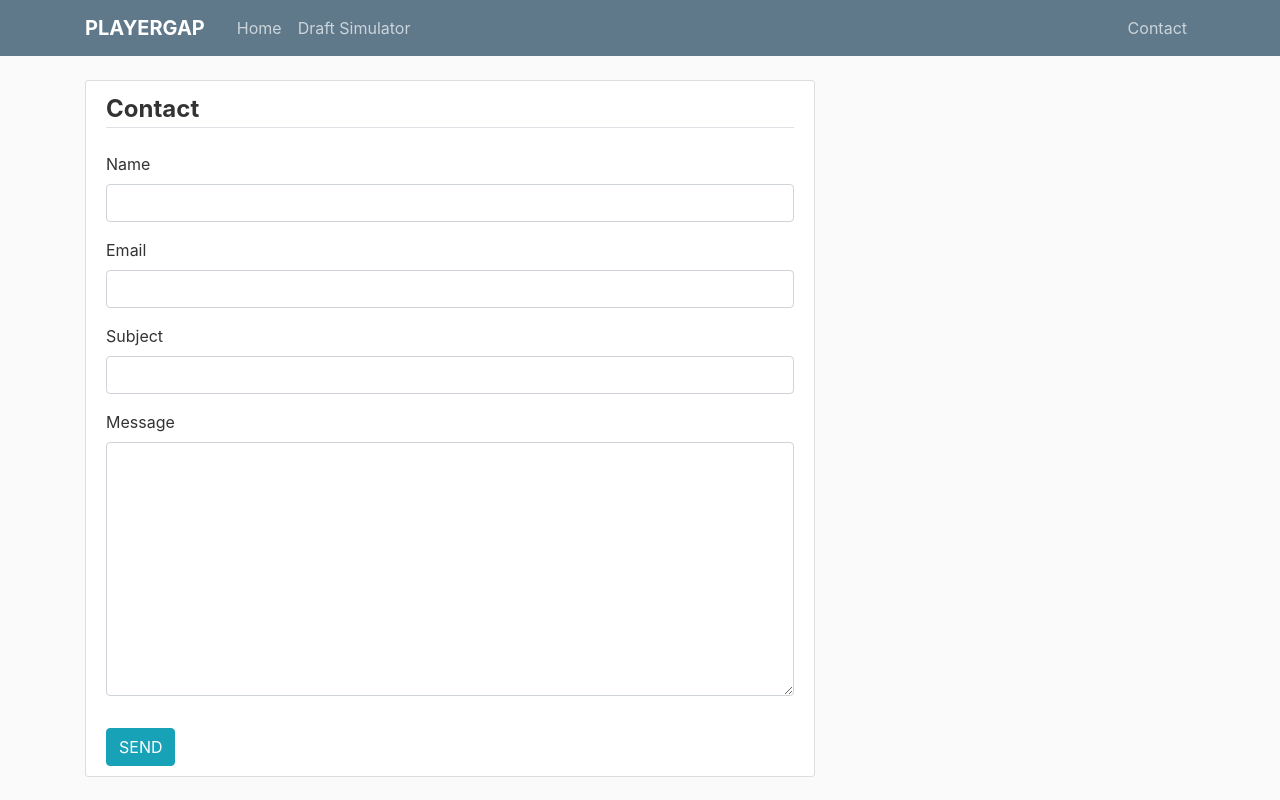
After one commit to Cxge/playergap, a Flask app: page /contact in a window 1280 px wide. The commit adds this page. Run offline with Flask 2, Linux system fonts and the light colour scheme; parts of the project's set-up code (start-up, migrations or seed data) failed here and were passed over; some libraries are stand-ins or nearby versions.

Commit message:
Added Contact page

```diff
--- a/flaskfantasy/forms.py
+++ b/flaskfantasy/forms.py
@@ -1,6 +1,6 @@
 from flask_wtf import FlaskForm
-from wtforms import SelectField, SubmitField
-from wtforms.validators import DataRequired
+from wtforms import SelectField, SubmitField, StringField, TextAreaField
+from wtforms.validators import DataRequired, Email
 
 class SettingsForm(FlaskForm):
     scoring_format = SelectField('Scoring format', validators=[DataRequired()],
@@ -25,3 +25,14 @@ class SettingsForm(FlaskForm):
 
 class BeginForm(FlaskForm):
     begin = SubmitField('BEGIN')
+
+class ContactForm(FlaskForm):
+    name = StringField('Name', validators=[DataRequired()])
+
+    email = StringField('Email', validators=[DataRequired(), Email()])
+
+    subject = StringField('Subject', validators=[DataRequired()])
+
+    message = TextAreaField('Message', validators=[DataRequired()])
+
+    send = SubmitField('SEND')
--- a/flaskfantasy/routes.py
+++ b/flaskfantasy/routes.py
@@ -1,11 +1,12 @@
-from flask import render_template, url_for, request, redirect, session, jsonify
-from flaskfantasy import app
-from flaskfantasy.forms import SettingsForm, BeginForm
+from flask import render_template, url_for, request, redirect, session, jsonify, flash
+from flaskfantasy import app, mail
+from flaskfantasy.forms import SettingsForm, BeginForm, ContactForm
 import pandas as pd
 import numpy as np
 import psycopg2
 from psycopg2.extensions import parse_dsn
 import os
+from flask_mail import Message
 
 DATABASE_URL = parse_dsn(os.environ.get('DATABASE_URL'))
 
@@ -16,6 +17,27 @@ def home():
     if form.validate_on_submit():
         return redirect(url_for('settings'))
     return render_template('home.html', form=form)
+
+@app.route("/contact", methods=['GET','POST'])
+def contact():
+    form = ContactForm()
+    if form.validate_on_submit():
+        name = request.form['name']
+        email = request.form['email'].lower()
+        subject = request.form['subject']
+        message = request.form['message']
+        msg = Message(subject, recipients=['playergap.app@gmail.com'])
+        msg.body = f"""
+            Name: {name}
+            Email: {email}
+
+            Message:
+            {message}
+        """
+        mail.send(msg)
+        flash('Your message has been sent!', 'success')
+        return redirect(url_for('home'))
+    return render_template('contact.html', title='Contact', form=form)
 
 @app.route("/settings", methods=['GET', 'POST'])
 def settings():
--- /dev/null
+++ b/flaskfantasy/templates/contact.html
@@ -0,0 +1,52 @@
+{% extends "layout.html" %}
+{% block content %}
+    <div class="row">
+        <div class="col-md-8">
+            <div class="content-section">
+                <form method="POST" action="">
+                    {{ form.hidden_tag() }}
+                    <fieldset class="form-group">
+                        <legend class="border-bottom mb-4"><b>Contact</b></legend>
+                        <div class="form-group">
+                            {{ form.name.label() }}
+                            {% if form.name.errors %}
+                                {{ form.name(class="form-control is-invalid") }}
+                                <div class="invalid-feedback">
+                                    {% for error in form.name.errors %}
+                                        <span>{{ error }}</span>
+                                    {% endfor %}
+                                </div>
+                            {% else %}
+                                {{ form.name(class="form-control") }}
+                            {% endif %}
+                        </div>
+                        <div class="form-group">
+                            {{ form.email.label() }}
+                            {% if form.email.errors %}
+                                {{ form.email(class="form-control is-invalid") }}
+                                <div class="invalid-feedback">
+                                    {% for error in form.email.errors %}
+                                        <span>{{ error }}</span>
+                                    {% endfor %}
+                                </div>
+                            {% else %}
+                                {{ form.email(class="form-control") }}
+                            {% endif %}
+                        </div>
+                        <div class="form-group">
+                            {{ form.subject.label() }}
+                            {{ form.subject(class="form-control") }}
+                        </div>
+                        <div class="form-group">
+                            {{ form.message.label() }}
+                            {{ form.message(class="form-control", rows="10") }}
+                        </div>
+                    </fieldset>
+                    <div>
+                        {{ form.send(class="btn btn-info") }}
+                    </div>
+                </form>
+            </div>
+        </div>
+    </div>
+{% endblock content %}
--- a/flaskfantasy/templates/layout.html
+++ b/flaskfantasy/templates/layout.html
@@ -21,14 +21,18 @@
     <header class="site-header">
       <nav class="navbar navbar-expand-md navbar-dark bg-steel fixed-top">
         <div class="container">
-          <a class="navbar-brand mr-4" href="/"><b>PLAYERGAP</b></a>
+          <a class="navbar-brand mr-4" href="{{ url_for('home') }}"><b>PLAYERGAP</b></a>
           <button class="navbar-toggler" type="button" data-toggle="collapse" data-target="#navbarToggle" aria-controls="navbarToggle" aria-expanded="false" aria-label="Toggle navigation">
             <span class="navbar-toggler-icon"></span>
           </button>
           <div class="collapse navbar-collapse" id="navbarToggle">
             <div class="navbar-nav mr-auto">
-              <a class="nav-item nav-link" href="/">Home</a>
-              <a class="nav-item nav-link" href="/settings">Draft Simulator</a>
+              <a class="nav-item nav-link" href="{{ url_for('home') }}">Home</a>
+              <a class="nav-item nav-link" href="{{ url_for('settings') }}">Draft Simulator</a>
+            </div>
+            <!-- Navbar Right Side -->
+            <div class="navbar-nav">
+              <a class="nav-item nav-link" href="{{ url_for('contact') }}">Contact</a>
             </div>
           </div>
         </div>
--- a/flaskfantasy/templates/settings.html
+++ b/flaskfantasy/templates/settings.html
@@ -1,7 +1,7 @@
 {% extends "layout.html" %}
 {% block content %}
     <div class="row">
-        <div class="col-md-7">
+        <div class="col-md-8">
             <div class="content-section">
                 <form method="POST" action="/draft">
                     {{ form.hidden_tag() }}
--- a/requirements.txt
+++ b/requirements.txt
@@ -1,15 +1,20 @@
+blinker==1.4
 Bottleneck==1.3.2
 cachelib==0.4.1
 certifi==2021.5.30
 click==8.0.1
 colorama==0.4.4
+dnspython==2.1.0
+email-validator==1.1.3
 et-xmlfile==1.1.0
 Flask==1.1.2
+Flask-Mail==0.9.1
 Flask-Session==0.4.0
 Flask-SQLAlchemy==2.5.1
 Flask-WTF==0.15.1
 greenlet==1.1.0
 gunicorn==20.1.0
+idna==3.3
 importlib-metadata==3.10.0
 itsdangerous==2.0.1
 Jinja2==3.0.1
--- a/run.py
+++ b/run.py
@@ -1,5 +1,4 @@
 from flaskfantasy import app
-import os
 
 if __name__ == '__main__':
-    app.run(debug=(os.environ.get('DEBUG_VALUE') == 'True'))
+    app.run()
```
Also changed, not shown: flaskfantasy/__init__.py (+16 -0 lines).
